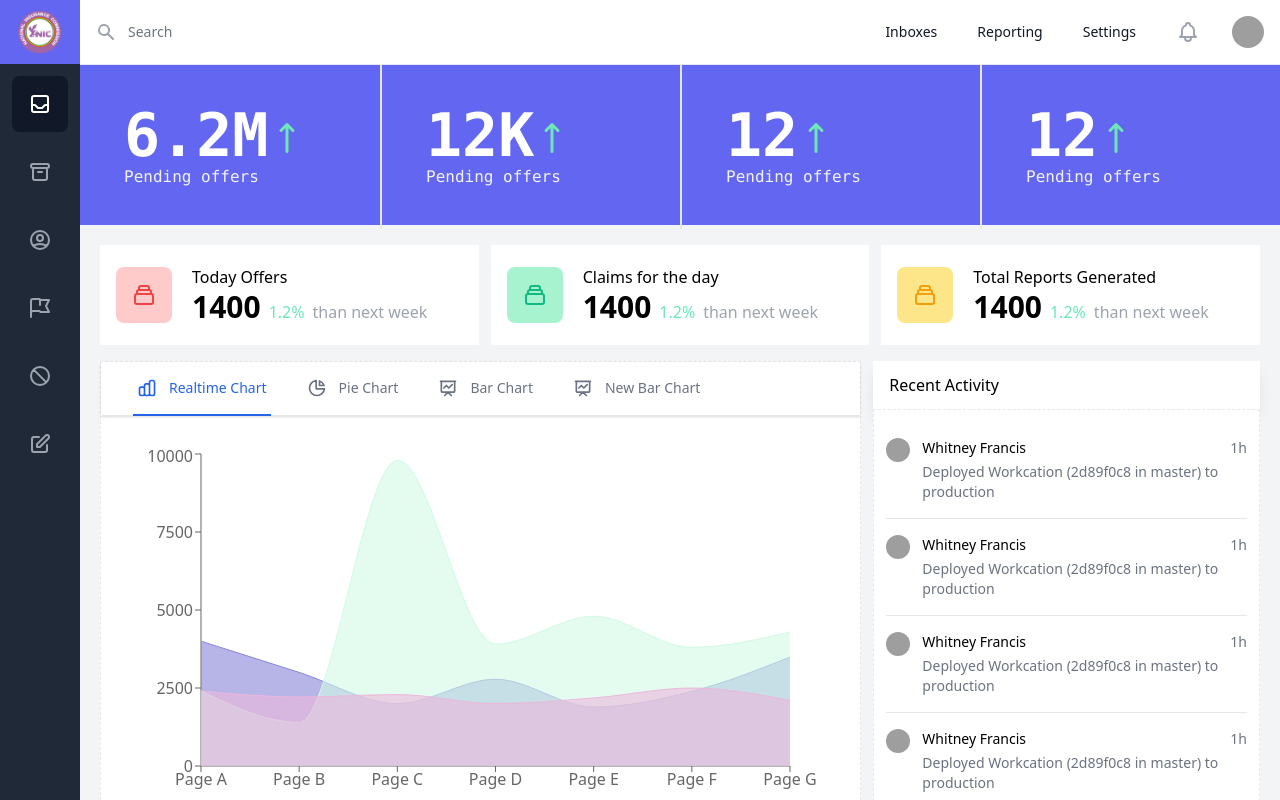
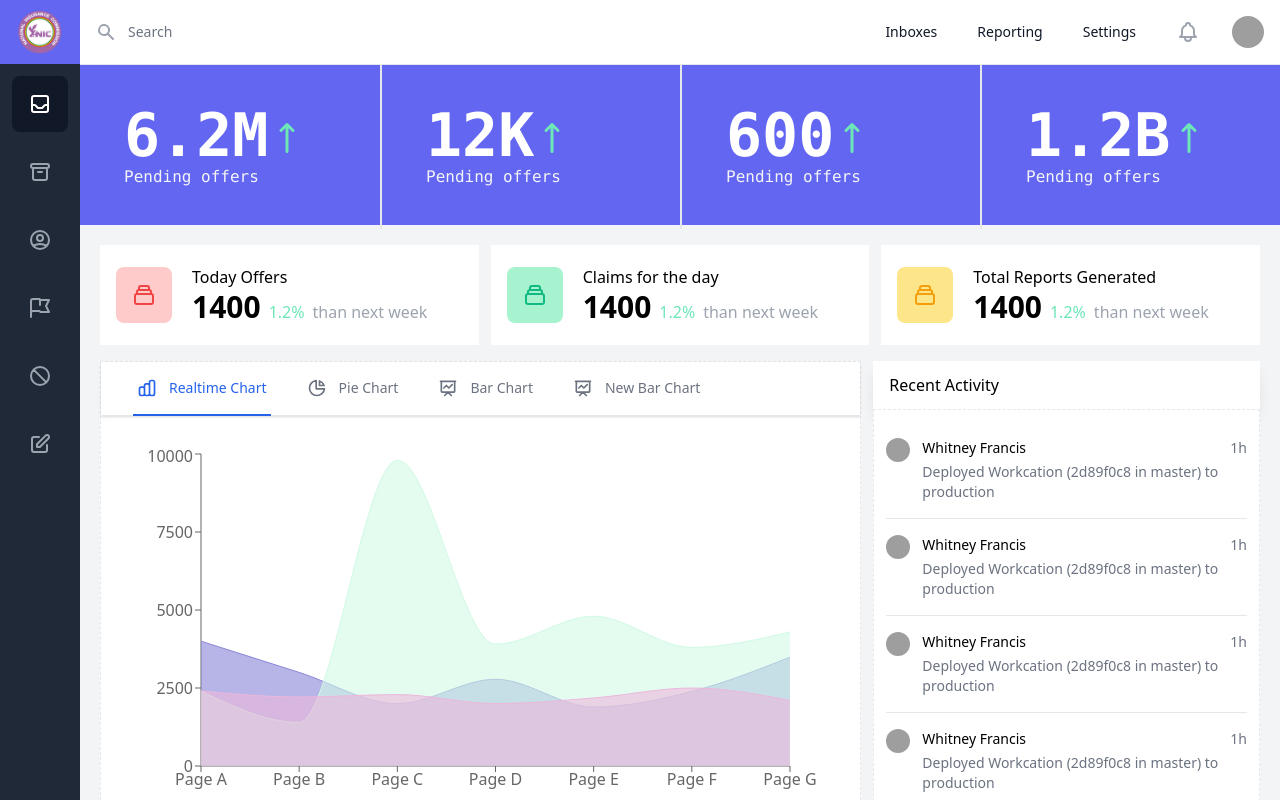
Before and after one commit to Khoby-790/template-nic, a React (Create React App) app: page / in a window 1280 px wide. Built offline with nearby package versions, Linux system fonts and the light colour scheme; grey boxes are pictures that could not be loaded.

Commit message:
--- Auto-Git Commit ---

```diff
--- a/src/pages/Dashboard/components/MainStats.tsx
+++ b/src/pages/Dashboard/components/MainStats.tsx
@@ -34,7 +34,7 @@ const MainStats = (props: Props) => {
                     </div>
                     <div className="flex justify-end py-10 px-11 h-full flex-col">
                         <div className="flex items-baseline">
-                            <h1 className="text-6xl text-white font-bold font-mono">12</h1>
+                            <h1 className="text-6xl text-white font-bold font-mono">600</h1>
                             <svg className="h-9 text-green-300" xmlns="http://www.w3.org/2000/svg" fill="none" viewBox="0 0 24 24" stroke="currentColor">
                                 <path strokeLinecap="round" strokeLinejoin="round" strokeWidth={2} d="M8 7l4-4m0 0l4 4m-4-4v18" />
                             </svg>
@@ -45,7 +45,7 @@ const MainStats = (props: Props) => {
                     </div>
                     <div className="flex justify-end py-10 px-11 h-full flex-col">
                         <div className="flex items-baseline">
-                            <h1 className="text-6xl text-white font-bold font-mono">12</h1>
+                            <h1 className="text-6xl text-white font-bold font-mono">1.2B</h1>
                             <svg className="h-9 text-green-300" xmlns="http://www.w3.org/2000/svg" fill="none" viewBox="0 0 24 24" stroke="currentColor">
                                 <path strokeLinecap="round" strokeLinejoin="round" strokeWidth={2} d="M8 7l4-4m0 0l4 4m-4-4v18" />
                             </svg>
```
